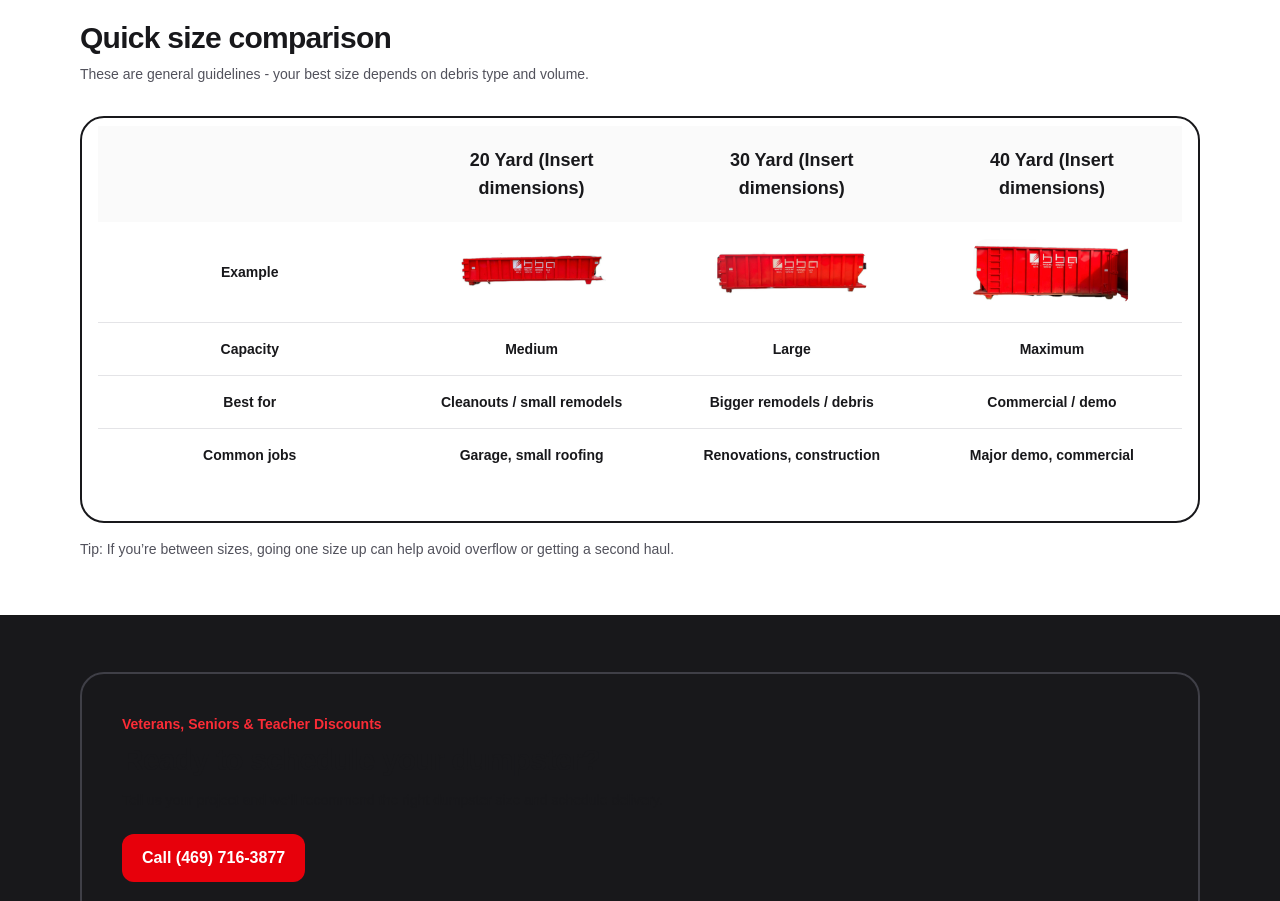
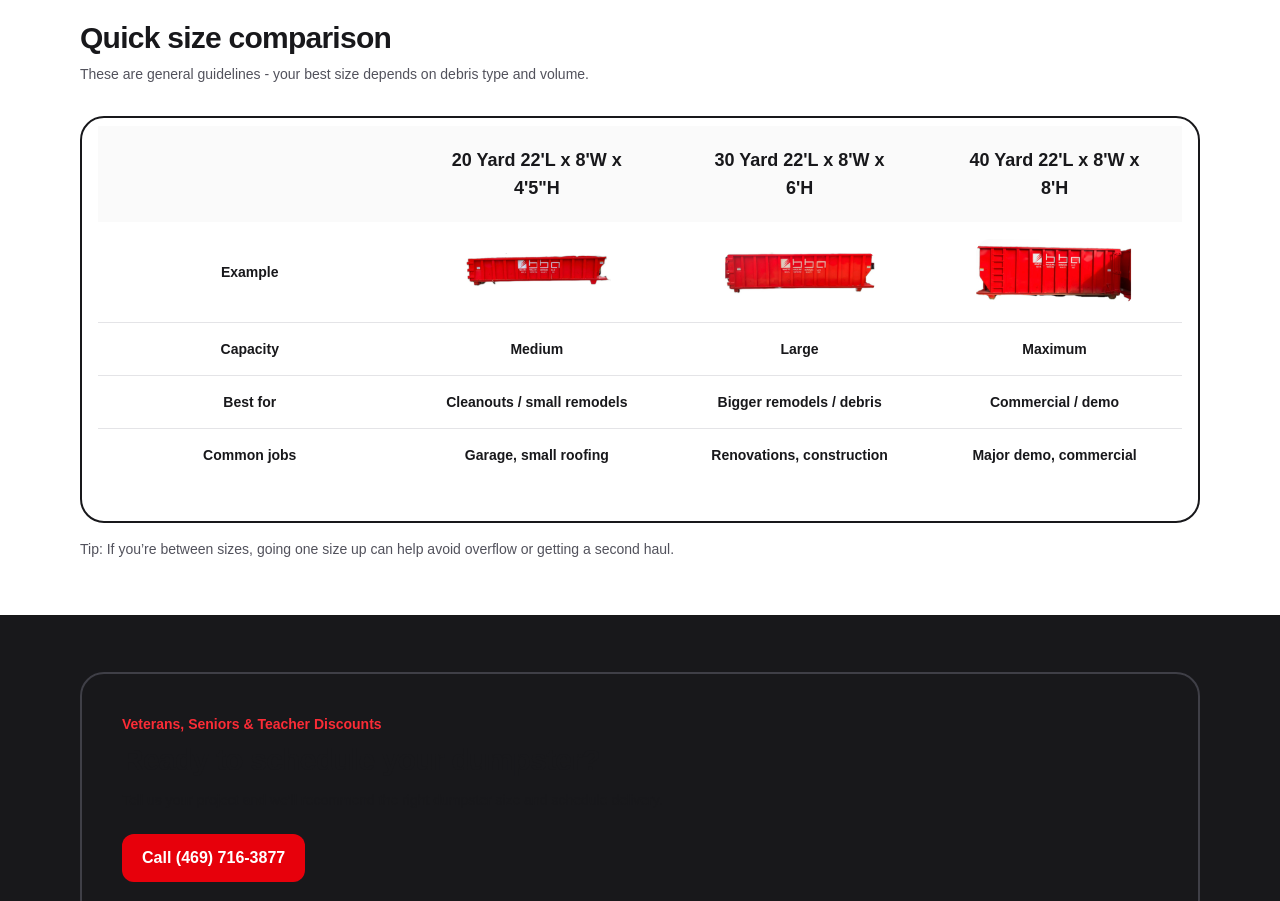
Before and after one commit to SolomonDiaz19/Moving-Trash, a Next.js app: page /dumpsters in a window 1280 px wide. Shown: the part 960-1861 px from the top of the page. Built offline with nearby package versions, Linux system fonts and the light colour scheme.

Commit message:
Updating dumpster sized

```diff
--- a/src/components/dumpsters/SizeComparison.tsx
+++ b/src/components/dumpsters/SizeComparison.tsx
@@ -23,9 +23,9 @@ export default function SizeComparison() {
             <thead className="bg-zinc-50">
               <tr className="[&>th]:px-8 [&>th]:py-5 [&>th]:font-semibold [&>th]:text-zinc-900 [&>th]:text-center text-lg">
                 <th className="w-[28%]"> </th>
-                <th>20 Yard (Insert dimensions) </th>
-                <th>30 Yard (Insert dimensions) </th>
-                <th>40 Yard (Insert dimensions) </th>
+                <th>20 Yard 22'L x 8'W x 4'5"H </th>
+                <th>30 Yard 22'L x 8'W x 6'H </th>
+                <th>40 Yard 22'L x 8'W x 8'H </th>
               </tr>
             </thead>
             <tbody className="[&>tr:not(:last-child)]:border-b [&>tr:not(:last-child)]:border-zinc-200">
```
